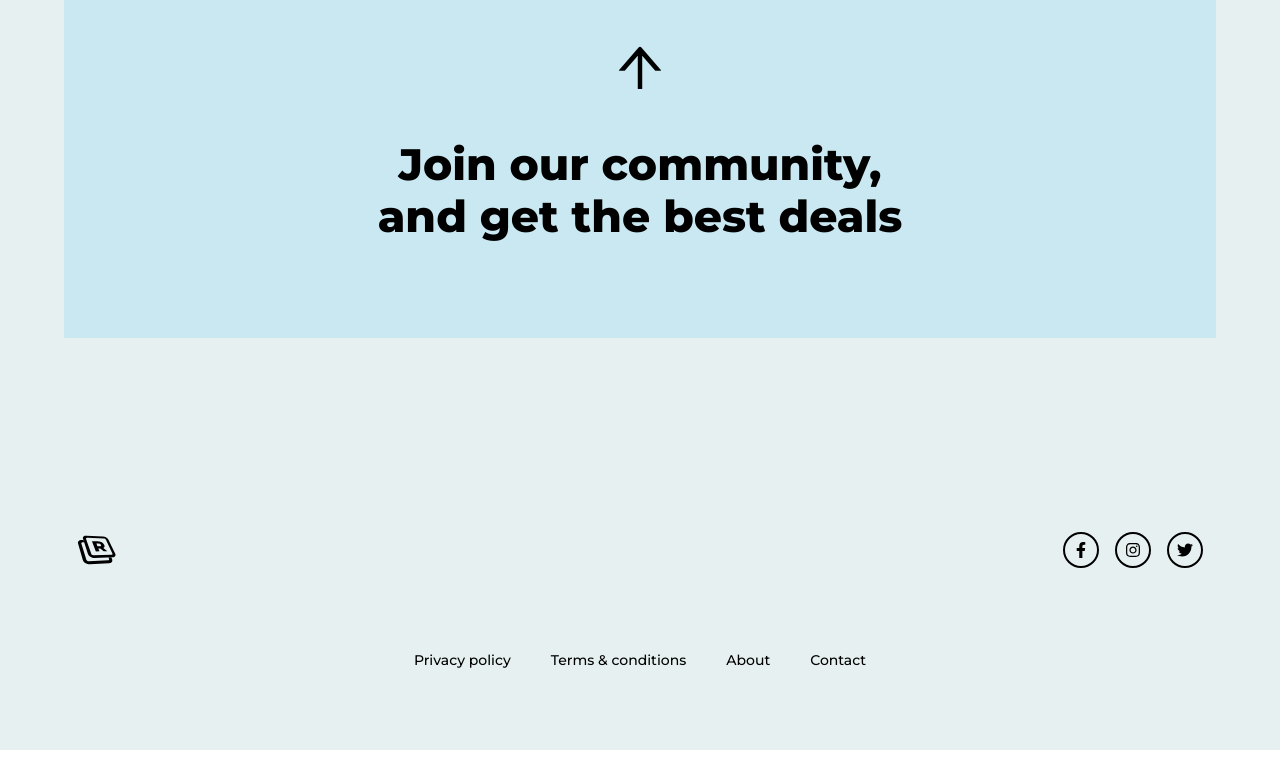
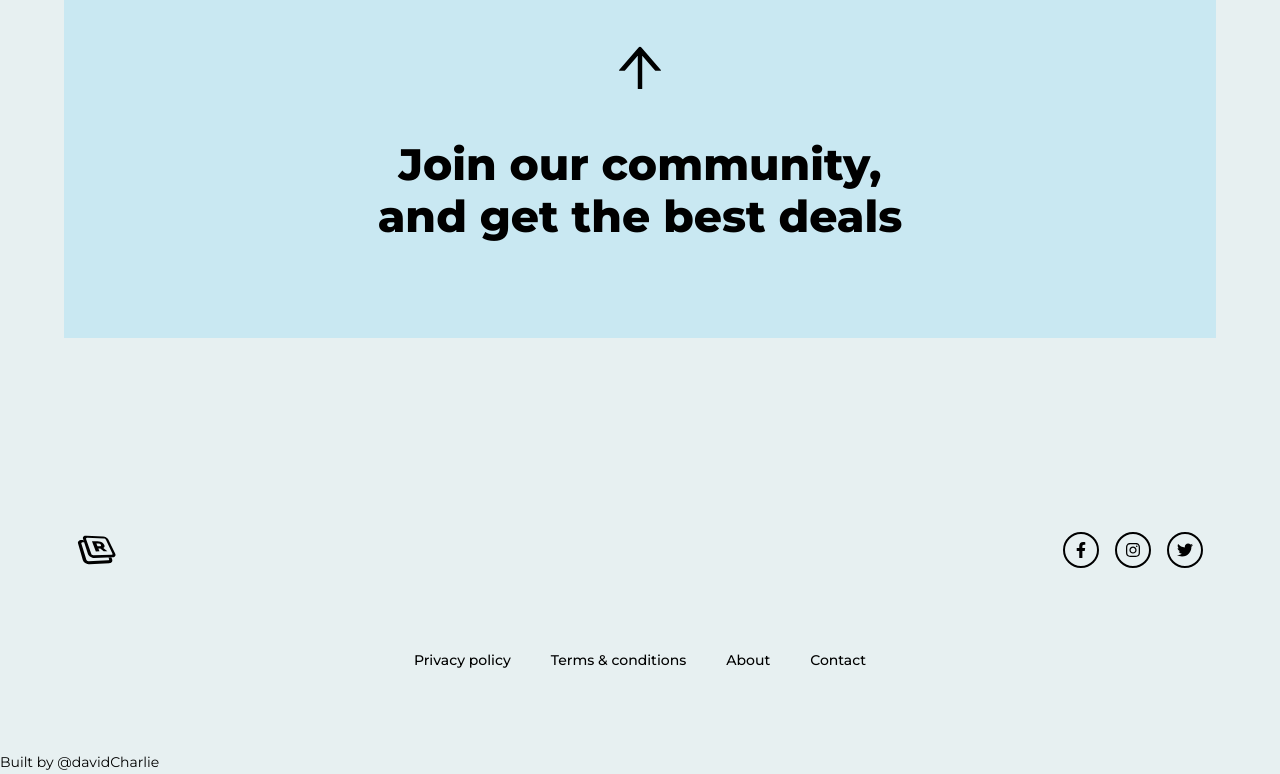
Before and after one commit to Davidcharlie381/rentage, a Next.js app: page / in a window 1280 px wide. Shown: the part 2944-3718 px from the top of the page. Before the commit the page ends 3694 px from the top, so only its background shows below. Built offline with nearby package versions, Linux system fonts and the light colour scheme.

Commit message:
Update FooterSection.jsx

```diff
--- a/components/FooterSection.jsx
+++ b/components/FooterSection.jsx
@@ -50,6 +50,7 @@ const FooterSection = () => {
           <li className="text-black hover:text-orange transition-smooth">Contact</li>
         </ul>
       </div>
+      <small className="text-center text-sm">Built by @davidCharlie</small>
     </section>
   );
 };
```
